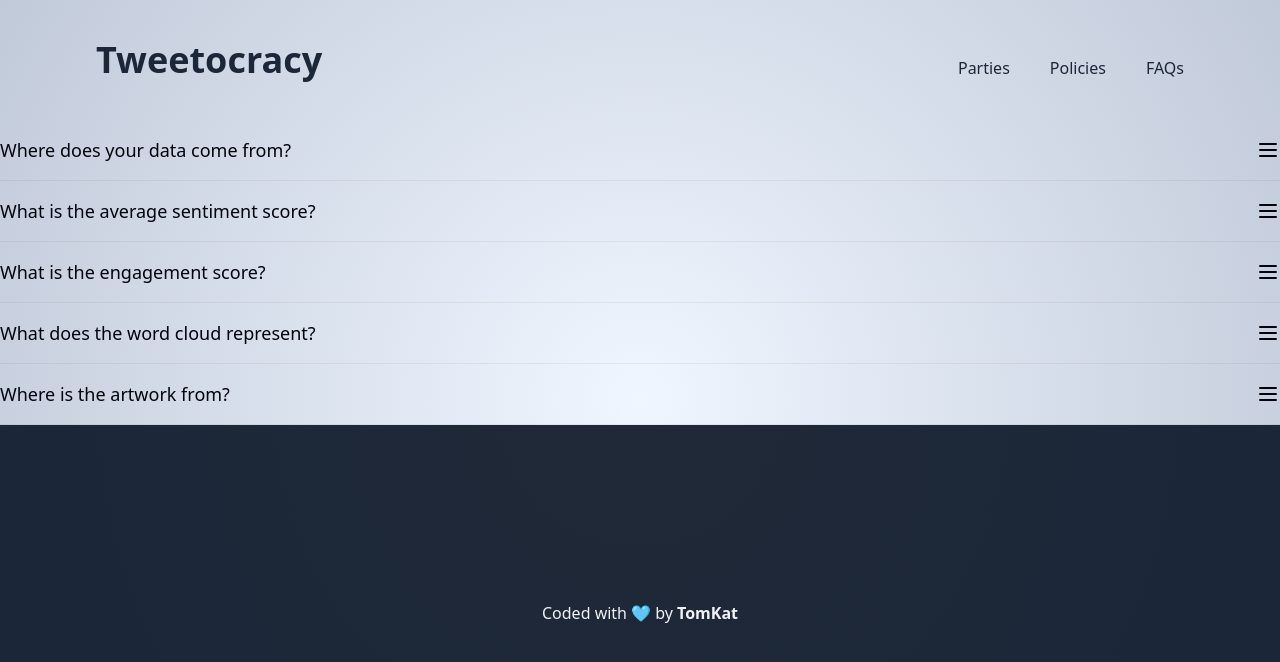
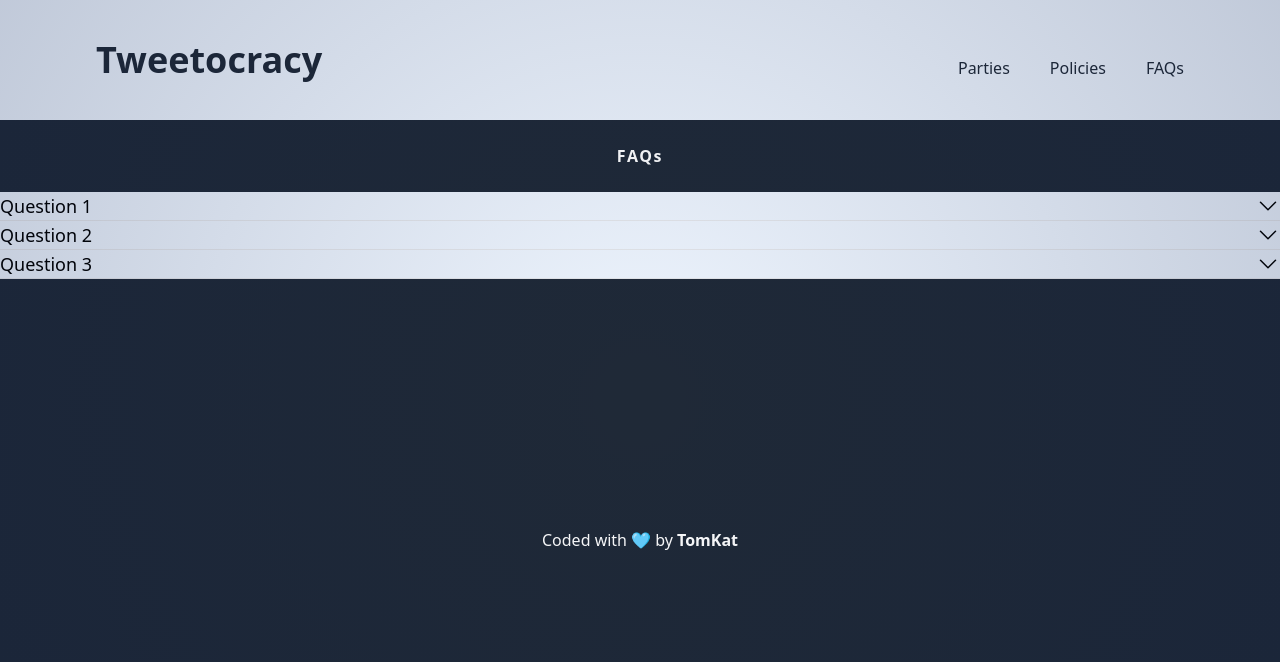
Before and after one commit to newportkat/tweetocracy, a React (Vite) app in the folder client/: page /faqs in a window 1280 px wide. Shown: the top 662 px of the page. Built offline with nearby package versions, Linux system fonts and the light colour scheme; what sentiment would draw is missing.

Commit message:
moved faq data directly into component

```diff
--- /dev/null
+++ b/client/src/assets/svgFunctions/Down.tsx
@@ -0,0 +1,22 @@
+import React from "react"
+
+function Down(props) {
+    return (
+        <svg
+            xmlns="http://www.w3.org/2000/svg"
+            fill="none"
+            stroke="currentColor"
+            strokeWidth="1.5"
+            className={props.className}
+            viewBox="0 0 24 24"
+        >
+            <path
+                strokeLinecap="round"
+                strokeLinejoin="round"
+                d="M19.5 8.25l-7.5 7.5-7.5-7.5"
+            ></path>
+        </svg>
+    )
+}
+
+export default Down
--- /dev/null
+++ b/client/src/assets/svgFunctions/Up.tsx
@@ -0,0 +1,22 @@
+import React from "react"
+
+function Down(props) {
+    return (
+        <svg
+            xmlns="http://www.w3.org/2000/svg"
+            fill="none"
+            stroke="currentColor"
+            strokeWidth="1.5"
+            className={props.className}
+            viewBox="0 0 24 24"
+        >
+            <path
+                strokeLinecap="round"
+                strokeLinejoin="round"
+                d="M4.5 15.75l7.5-7.5 7.5 7.5"
+            ></path>
+        </svg>
+    )
+}
+
+export default Down
--- a/client/src/pages/Faqs.tsx
+++ b/client/src/pages/Faqs.tsx
@@ -1,5 +1,6 @@
 import React, { useState } from "react"
-import { faqList } from "../data/faqList"
+import Down from "../assets/svgFunctions/Down"
+import Up from "../assets/svgFunctions/Up"
 
 const Faqs = () => {
     const [activeIndex, setActiveIndex] = useState(null)
@@ -12,56 +13,76 @@ const Faqs = () => {
         }
     }
 
-    const renderedFaqList = faqList.map((faq, index) => {
-        const active = index === activeIndex ? "block" : "hidden"
-
     return (
-            <div className="border-b py-4" key={index}>
+        <div>
+            <p className="w-full bg-gray-800 p-6 text-center font-extrabold tracking-widest text-white">
+                FAQs
+            </p>
+            <div>
+                <div className="border-b">
                     <div
                         className="flex cursor-pointer items-center justify-between"
-                    onClick={() => onQuestionClick(index)}
+                        onClick={() => onQuestionClick(0)}
                     >
-                    <h3 className="text-lg font-medium">{faq.question}</h3>
-                    <span className="ml-2">
-                        {active === "block" ? (
-                            <svg
-                                xmlns="http://www.w3.org/2000/svg"
-                                className="h-6 w-6"
-                                fill="none"
-                                viewBox="0 0 24 24"
-                                stroke="currentColor"
+                        <h3 className="text-lg font-medium">Question 1</h3>
+                        {activeIndex === 0 ? (
+                            <Up className="h-6 w-6" />
+                        ) : (
+                            <Down className="h-6 w-6" />
+                        )}
+                    </div>
+                    <p
+                        className={`mt-2 leading-relaxed ${
+                            activeIndex === 0 ? "flex" : "hidden"
+                        }`}
                     >
-                                <path
-                                    strokeLinecap="round"
-                                    strokeLinejoin="round"
-                                    strokeWidth={2}
-                                    d="M6 18L18 6M6 6l12 12"
-                                />
-                            </svg>
+                        Answer 1
+                    </p>
+                </div>
+                <div className="border-b">
+                    <div
+                        className="flex cursor-pointer items-center justify-between"
+                        onClick={() => onQuestionClick(1)}
+                    >
+                        <h3 className="text-lg font-medium">Question 2</h3>
+                        {activeIndex === 1 ? (
+                            <Up className="h-6 w-6" />
                         ) : (
-                            <svg
-                                xmlns="http://www.w3.org/2000/svg"
-                                className="h-6 w-6"
-                                fill="none"
-                                viewBox="0 0 24 24"
-                                stroke="currentColor"
+                            <Down className="h-6 w-6" />
+                        )}
+                    </div>
+                    <p
+                        className={`mt-2 leading-relaxed ${
+                            activeIndex === 1 ? "flex" : "hidden"
+                        }`}
                     >
-                                <path
-                                    strokeLinecap="round"
-                                    strokeLinejoin="round"
-                                    strokeWidth={2}
-                                    d="M4 6h16M4 12h16M4 18h16"
-                                />
-                            </svg>
+                        Answer 2
+                    </p>
+                </div>
+
+                <div className="border-b">
+                    <div
+                        className="flex cursor-pointer items-center justify-between"
+                        onClick={() => onQuestionClick(2)}
+                    >
+                        <h3 className="text-lg font-medium">Question 3</h3>
+                        {activeIndex === 2 ? (
+                            <Up className="h-6 w-6" />
+                        ) : (
+                            <Down className="h-6 w-6" />
                         )}
-                    </span>
                     </div>
-                <p className={`mt-2 leading-relaxed ${active}`}>{faq.answer}</p>
+                    <p
+                        className={`mt-2 leading-relaxed ${
+                            activeIndex === 2 ? "flex" : "hidden"
+                        }`}
+                    >
+                        Answer 3
+                    </p>
+                </div>
+            </div>
         </div>
     )
-    })
-
-    return <div className="faq-list">{renderedFaqList}</div>
 }
 
 export default Faqs
--- a/client/src/pages/Party.tsx
+++ b/client/src/pages/Party.tsx
@@ -23,7 +23,7 @@ const Party = () => {
         <main className="flex flex-col items-center">
             <h2 className="w-full bg-gray-800 p-6 text-center tracking-widest text-white">
                 <span className="font-extrabold">{party}</span>{" "}
-                {id === "alp" ? "Cabinet" : "Shadow"} Ministers:
+                {id === "alp" ? "Cabinet" : "Shadow"} Ministers
             </h2>
             <div className="flex flex-col items-center gap-4 p-8">
                 <p className="text-center leading-relaxed">
```
Also changed, not shown: client/src/assets/svgFunctions/MobileMenu.tsx (renamed from client/src/assets/svgFunctions/MobileMenu.jsx), client/src/assets/svgFunctions/TwitterLogo.tsx (renamed from client/src/assets/svgFunctions/TwitterLogo.jsx). Lines whose indentation alone changed are shown as unchanged.
